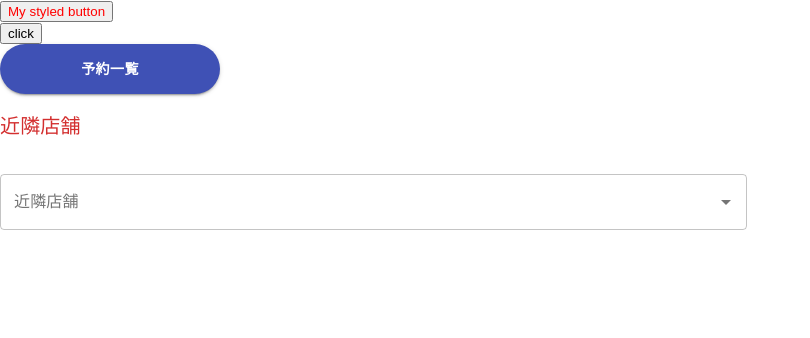
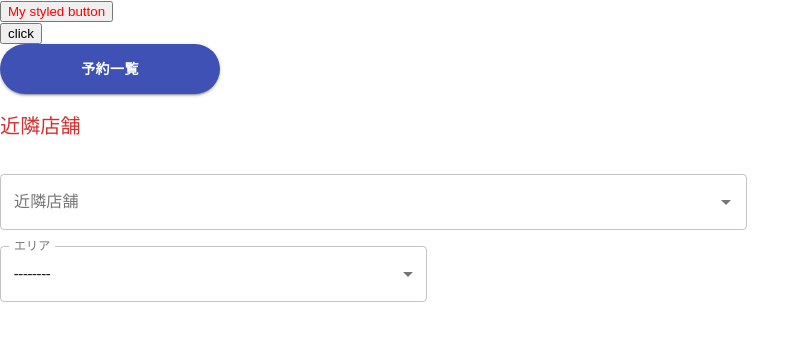
Before and after one commit to thanhloi6629/BTVinh, a React (Create React App) app: page / in a window 1280 px wide. Shown: the top 338 px of the page, without its empty margins (0-810 px from the left). Built offline with nearby package versions, Linux system fonts and the light colour scheme.

Commit message:
[add] select

```diff
--- a/src/components/pages/StoreSetting/index.tsx
+++ b/src/components/pages/StoreSetting/index.tsx
@@ -11,11 +11,14 @@ import * as yup from 'yup';
 import { yupResolver } from '@hookform/resolvers/yup';
 import TextField from '@material-ui/core/TextField';
 import useStyles from './styles';
+
+import listArea from './sample'
 const icon = <CheckBoxOutlineBlankIcon fontSize="small" />;
 const checkedIcon = <CheckBoxIcon fontSize="small" />;
 
 interface IStoreSetting {
     neighborhoodOrgId: INeighboringOrganization[],
+    areaId: string,
 }
 
 
@@ -30,7 +33,8 @@ const validateSchema = yup.object({
       orgId: yup.string(),
       orgName: yup.string(),
     })
-  )
+  ),
+  areaId: yup.string(),
 })
 
 const list = [
@@ -68,6 +72,8 @@ const list = [
   }
 ]
 
+
+
 const StoreSetting = () => {
 
   const classes = useStyles();
@@ -78,6 +84,7 @@ const StoreSetting = () => {
     resolver: yupResolver(validateSchema),
     defaultValues: {
         neighborhoodOrgId: [],
+        areaId: '',
     }
 
 })
@@ -161,6 +168,8 @@ const StoreSetting = () => {
                       label="近隣店舗"
                     />
                   )}
+                    // hiện kiểu dấu phẩy
+
                   // renderTags={(value) => (
                   //   <span style={{
                   //     whiteSpace: 'nowrap', overflow: 'hidden', textOverflow: 'ellipsis', lineHeight: 2, maxWidth: '85%', position: 'absolute', color: '#606060',
@@ -176,6 +185,35 @@ const StoreSetting = () => {
           </FormControl>
         </Grid>
       </Grid>
+
+      <Grid item={true} xs={12} md={12} lg={4}>
+        <Controller
+          name="areaId"
+          control={control}
+          render={({ field: { ref, ...rest }}) => (
+            <FormControl variant="outlined" fullWidth={true} margin="normal">
+              <InputLabel shrink={true}>エリア</InputLabel>
+              <Select
+                {...rest}
+                inputRef={ref}
+                displayEmpty={true}
+                input={(
+                  <OutlinedInput
+                    label="エリア"
+                    classes={{
+                      notchedOutline: classes.notchedOutline,
+                    }}
+                  />
+                  )}
+              >
+                <MenuItem value="">--------</MenuItem>
+                {listArea && listArea?.map((item: any) => <MenuItem key={String(item?.areaId)} value={item?.areaId}>{item?.areaName || ''}</MenuItem>)}
+              </Select>
+            </FormControl>
+          )}
+        />
+        <FormHelperText error={!!errors?.areaId}>{errors?.areaId?.message || ''}</FormHelperText>
+      </Grid>
     </div>
   )
 }
--- /dev/null
+++ b/src/components/pages/StoreSetting/sample.ts
@@ -0,0 +1,146 @@
+const listArea = [
+    {
+        "updateDate": "2022-08-09T10:49:09.874+0900",
+        "updateUser": "Admin Vip",
+        "createDate": "2022-07-26T12:26:30.193+0900",
+        "createUser": "Admin Vip",
+        "areaId": "aca89cd3-ef92-4215-bec0-5ef419a2f14e",
+        "companyCode": "CP01",
+        "areaName": "TEst666777",
+        "dispOrder": 0,
+        "effective": true
+    },
+    {
+        "updateDate": "2022-07-26T16:21:33.037+0900",
+        "updateUser": "Admin Vip",
+        "createDate": "2022-07-26T16:20:48.498+0900",
+        "createUser": "Admin Vip",
+        "areaId": "5b43bc51-454f-4457-a753-6ed0ba4824c3",
+        "companyCode": "CP01",
+        "areaName": "0000000000000000009",
+        "dispOrder": 0,
+        "effective": false
+    },
+    {
+        "updateDate": "2022-07-26T13:35:46.959+0900",
+        "updateUser": "Admin Vip",
+        "createDate": "2022-07-26T13:33:20.583+0900",
+        "createUser": "Admin Vip",
+        "areaId": "4dbc3020-65a7-47cc-8308-21e8e775813e",
+        "companyCode": "CP01",
+        "areaName": "loi test develop",
+        "dispOrder": 0,
+        "effective": true
+    },
+    {
+        "updateDate": "2022-07-26T12:27:01.156+0900",
+        "updateUser": "Admin Vip",
+        "createDate": "2022-07-26T12:27:01.156+0900",
+        "createUser": "Admin Vip",
+        "areaId": "8a9cb3fd-0ec7-4ddc-be2d-49d433ed83c2",
+        "companyCode": "CP01",
+        "areaName": "ategdsfdsgf",
+        "dispOrder": 0,
+        "effective": true
+    },
+    {
+        "updateDate": "2022-07-26T12:25:26.935+0900",
+        "updateUser": "Admin Vip",
+        "createDate": "2022-07-26T12:25:26.935+0900",
+        "createUser": "Admin Vip",
+        "areaId": "11e0f333-3c2f-4e45-8a19-16a17ac5eb3b",
+        "companyCode": "CP01",
+        "areaName": "TEst",
+        "dispOrder": 0,
+        "effective": true
+    },
+    {
+        "updateDate": "2022-07-26T13:41:27.986+0900",
+        "updateUser": "Admin Vip",
+        "createDate": "2022-07-26T13:41:27.986+0900",
+        "createUser": "Admin Vip",
+        "areaId": "bc9c3612-d60a-4b6b-a5b8-bdf43ab39866",
+        "companyCode": "CP01",
+        "areaName": "THtest01",
+        "dispOrder": 1,
+        "effective": true
+    },
+    {
+        "updateDate": "2022-07-26T13:48:46.232+0900",
+        "updateUser": "Admin Vip",
+        "createDate": "2022-07-26T13:41:43.385+0900",
+        "createUser": "Admin Vip",
+        "areaId": "348ca8f4-4ab7-4a99-9a31-abbe1f17bf57",
+        "companyCode": "CP01",
+        "areaName": "THtest01234567890123",
+        "dispOrder": 1,
+        "effective": false
+    },
+    {
+        "updateDate": "2022-07-26T15:13:01.658+0900",
+        "updateUser": "Admin Vip",
+        "createDate": "2022-07-26T15:13:01.658+0900",
+        "createUser": "Admin Vip",
+        "areaId": "83f2b74e-91aa-4b38-8a15-6e49f69567ed",
+        "companyCode": "CP01",
+        "areaName": "loiloiooloiloi",
+        "dispOrder": 1,
+        "effective": true
+    },
+    {
+        "updateDate": "2022-07-26T16:21:06.068+0900",
+        "updateUser": "Admin Vip",
+        "createDate": "2022-07-26T16:20:58.128+0900",
+        "createUser": "Admin Vip",
+        "areaId": "40b17e20-496d-413c-bf6d-407bc757d586",
+        "companyCode": "CP01",
+        "areaName": "111111",
+        "dispOrder": 1,
+        "effective": true
+    },
+    {
+        "updateDate": "2022-07-26T13:53:48.972+0900",
+        "updateUser": "Admin Vip",
+        "createDate": "2022-07-26T13:53:48.972+0900",
+        "createUser": "Admin Vip",
+        "areaId": "848a11e7-e399-4bff-b65d-90865330a974",
+        "companyCode": "CP01",
+        "areaName": "THtest021",
+        "dispOrder": 10,
+        "effective": true
+    },
+    {
+        "updateDate": "2022-07-26T13:51:43.679+0900",
+        "updateUser": "Admin Vip",
+        "createDate": "2022-07-26T13:51:43.679+0900",
+        "createUser": "Admin Vip",
+        "areaId": "403bb6ad-8c05-4e5d-b19f-f599a0d0c827",
+        "companyCode": "CP01",
+        "areaName": "THtest04",
+        "dispOrder": 9999,
+        "effective": false
+    },
+    {
+        "updateDate": "2022-07-26T13:51:47.793+0900",
+        "updateUser": "Admin Vip",
+        "createDate": "2022-07-26T13:51:47.793+0900",
+        "createUser": "Admin Vip",
+        "areaId": "bac1f129-10ac-4850-a2e0-a52aba8e27b3",
+        "companyCode": "CP01",
+        "areaName": "THtest06",
+        "dispOrder": 9999,
+        "effective": false
+    },
+    {
+        "updateDate": "2022-07-26T13:51:50.696+0900",
+        "updateUser": "Admin Vip",
+        "createDate": "2022-07-26T13:51:50.696+0900",
+        "createUser": "Admin Vip",
+        "areaId": "3b7165c6-8a48-4800-9414-50b5cce79898",
+        "companyCode": "CP01",
+        "areaName": "THtest07",
+        "dispOrder": 9999,
+        "effective": false
+    },
+]
+export default listArea;
```
